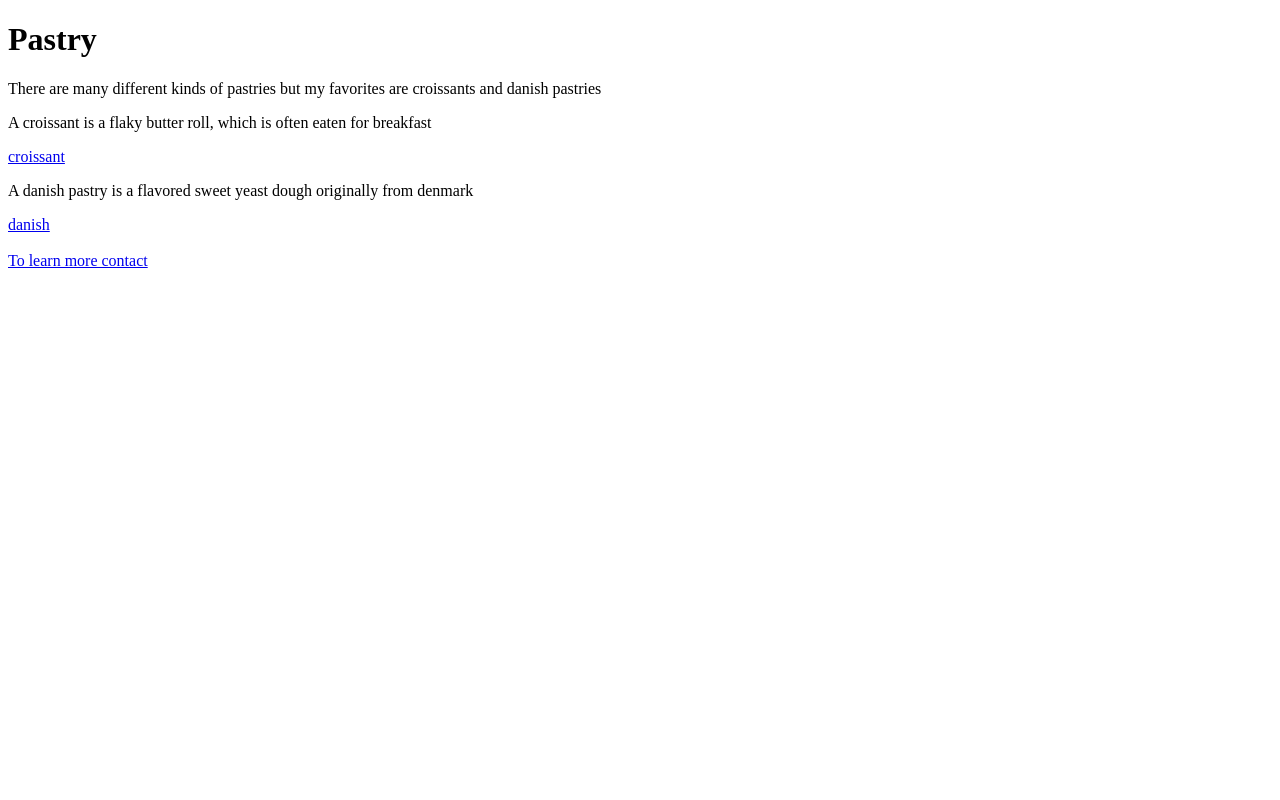
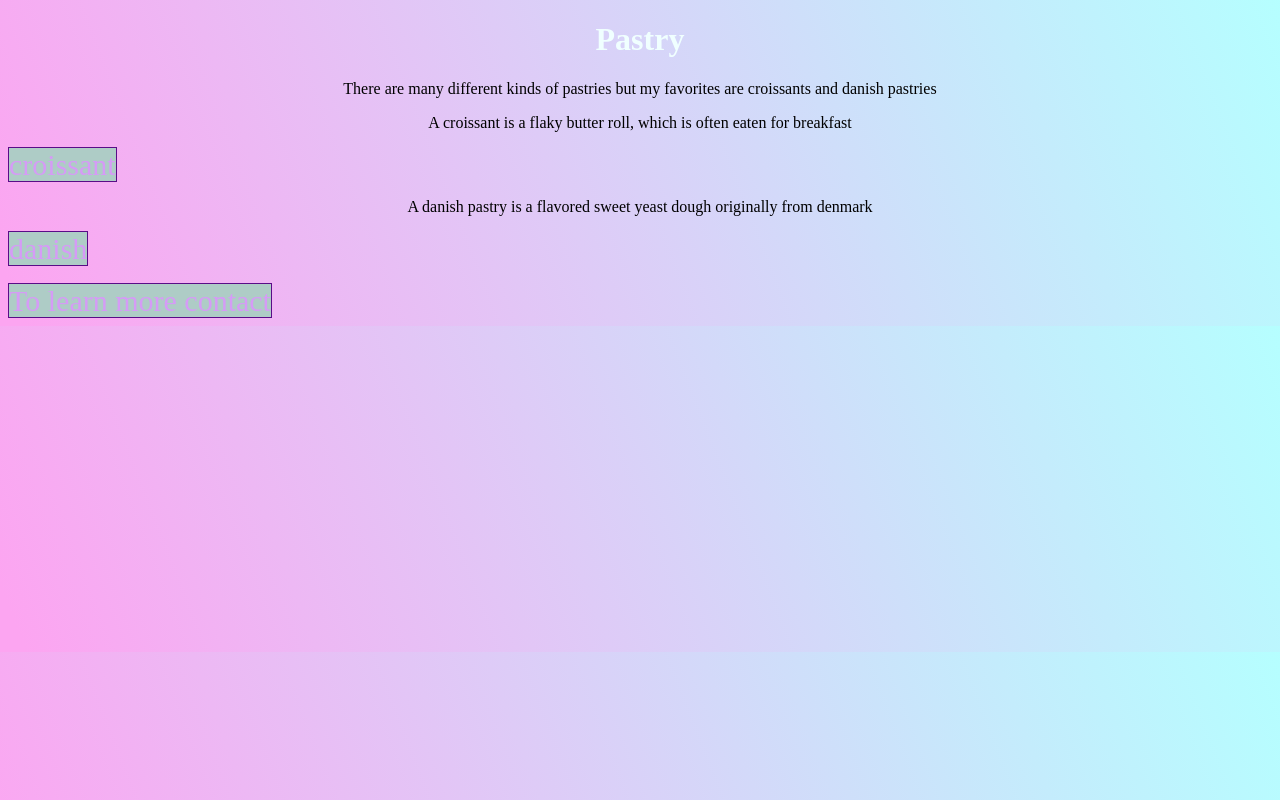
Before and after one commit to gugumazibuko/CROISSANT-, a plain HTML site: page index.html in a window 1280 px wide. Drawn offline with Linux system fonts and the light colour scheme.

Commit message:
styled the index page

```diff
--- a/index.html
+++ b/index.html
@@ -3,6 +3,7 @@
   <head>
     <meta charset="UTF-8" />
     <meta name="viewport" content="width=device-width, initial-scale=1.0" />
+    <link rel="stylesheet" href="src/styles.css">
     <title>Document</title>
   </head>
   <body>
--- a/src/styles.css
+++ b/src/styles.css
@@ -0,0 +1,31 @@
+:root {
+  --primary-color: #d59bf6;
+  --secondary-color: #8ef6e4;
+  --border: 1px solid #5a0c87;
+}
+body {
+  background: linear-gradient(
+    68.6deg,
+    rgb(252, 165, 241) 1.8%,
+    rgb(181, 255, 255) 100.5%
+  );
+}
+h1 {
+  color: azure;
+  text-align: center;
+}
+p {
+  color: black;
+  text-align: center;
+}
+a {
+  color: var(--primary-color);
+  font-size: 30px;
+  text-decoration: none;
+  border: var(--border);
+  background-color: #aeccc6;
+}
+a:hover {
+  color: #5a0c87;
+  background-color: #118a7e;
+}
```
